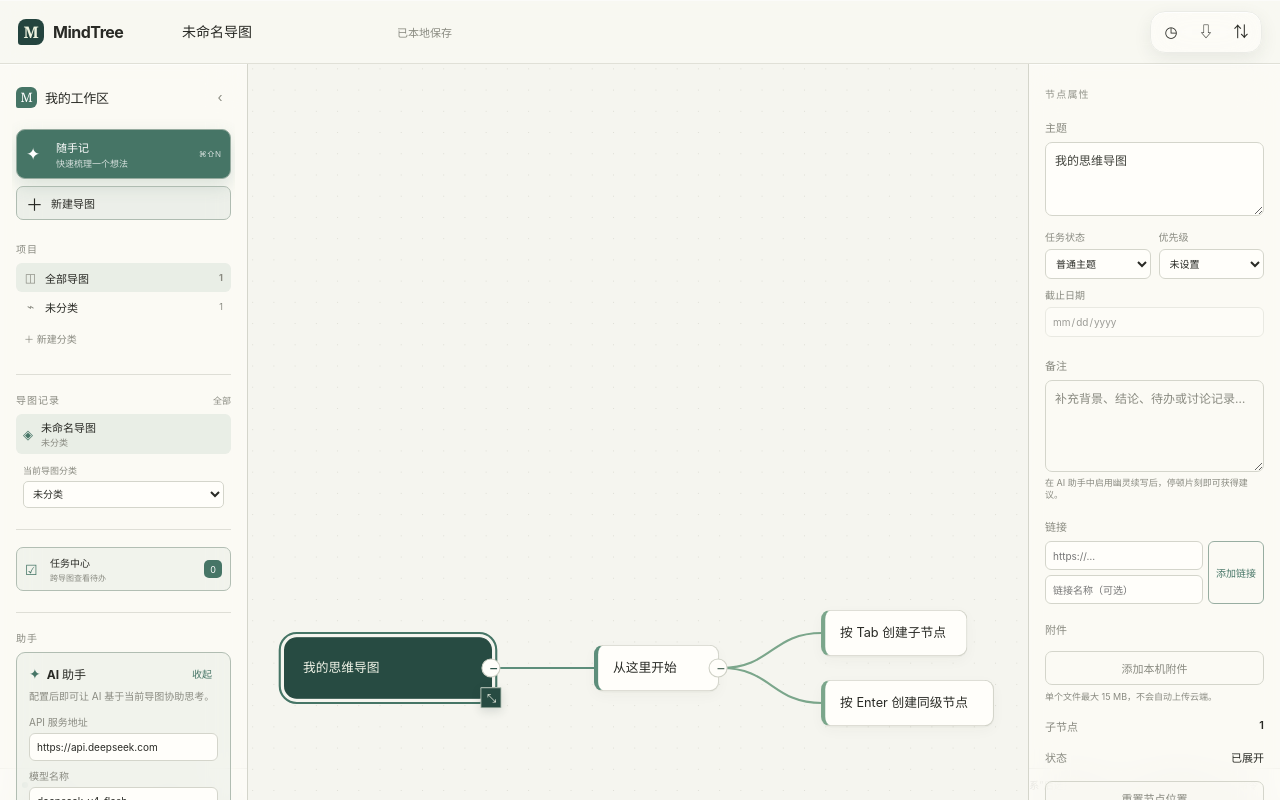
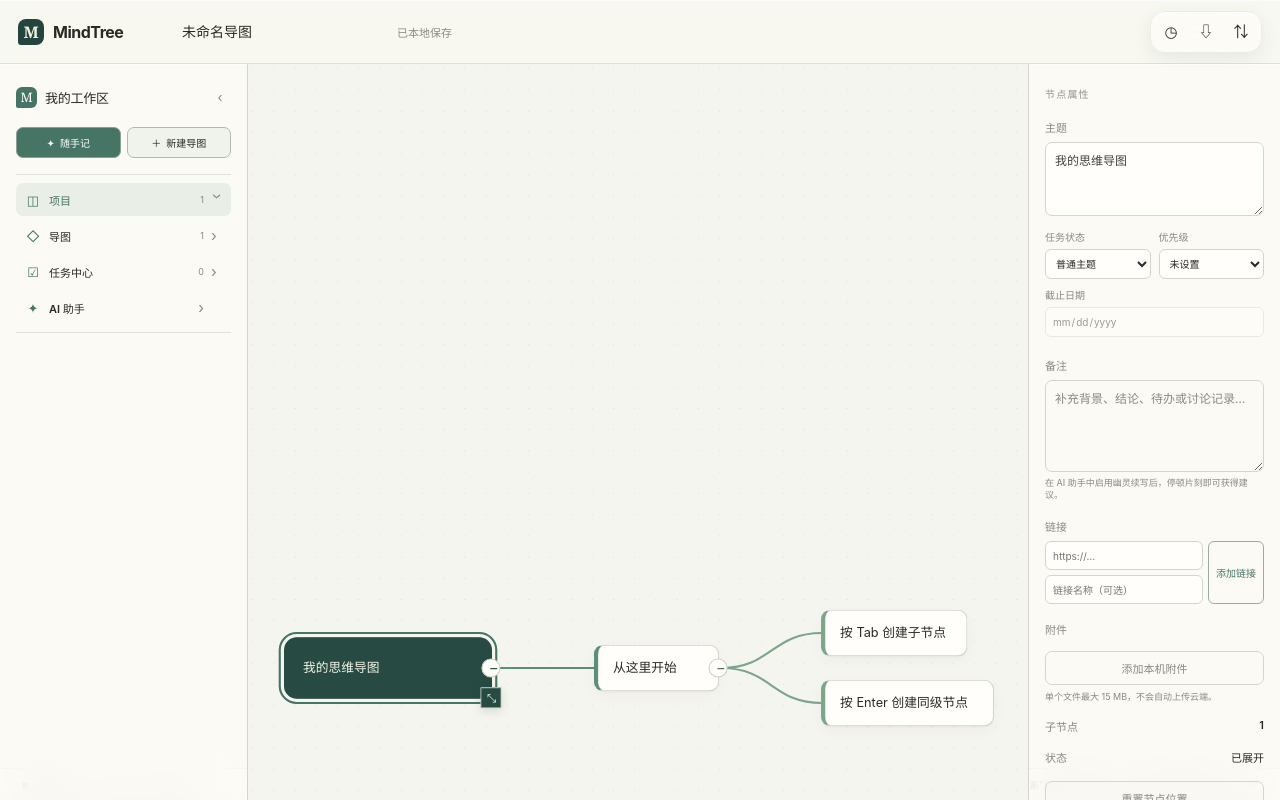
Before and after one commit to BCY-Git/YCBMindTree, a React (Vite) app: page / in a window 1280 px wide. Shown: the top 800 px of the page. Built offline with nearby package versions, Linux system fonts and the light colour scheme.

Commit message:
feat(sidebar): add cursor-style collapsible panels

```diff
--- a/src/app/App.tsx
+++ b/src/app/App.tsx
@@ -39,6 +39,8 @@ type PendingNavigation =
   | { kind: 'open'; document: MindMapDocument }
   | { kind: 'new-map' }
   | { kind: 'quick-note' }
+
+type SidebarPanel = 'projects' | 'maps' | 'tasks' | 'assistant'
 
 // localStorage key for persisting user-defined categories.
 const categoryStorageKey = 'mindtree.categories.v1'
@@ -90,6 +92,7 @@ export function App() {
   const [loginOpen, setLoginOpen] = useState(false)
   const [accountSession, setAccountSession] = useState<AuthSession | null>(loadAccountSession)
   const [sidebarCollapsed, setSidebarCollapsed] = useState(() => localStorage.getItem('mindtree.sidebar-collapsed') === 'true')
+  const [sidebarPanel, setSidebarPanel] = useState<SidebarPanel | null>('projects')
   const [syncOpen, setSyncOpen] = useState(false)
   const [syncConfig, setSyncConfig] = useState<SyncConfig>(loadSyncConfig)
   const [syncRemoteVersion, setSyncRemoteVersion] = useState<number | null>(null)
@@ -127,6 +130,7 @@ export function App() {
   const taskDocuments = useMemo(() => [document, ...libraryDocuments.filter((item) => item.id !== document.id)], [document, libraryDocuments])
   const tasks = useMemo(() => collectTasks(taskDocuments), [taskDocuments])
   const openTaskCount = useMemo(() => tasks.filter((task) => task.status !== 'done').length, [tasks])
+  const toggleSidebarPanel = (panel: SidebarPanel) => setSidebarPanel((current) => current === panel ? null : panel)
 
   const exportCurrentDocument = (mode: MarkdownExportMode) => {
     downloadMarkdown(document, mode)
@@ -663,16 +667,16 @@ export function App() {
           ) : <>
           <div className="sidebar-scroll">
             <div className="sidebar-workspace-name"><span className="sidebar-workspace-mark">M</span><strong>我的工作区</strong><button onClick={toggleSidebar} aria-label="收起侧栏" title="收起侧栏">‹</button></div>
-            <button className="sidebar-quick-note" onClick={() => { void startQuickNote() }}><span>✦</span><span><strong>随手记</strong><small>快速梳理一个想法</small></span><i>⌘⇧N</i></button>
-            <button className="sidebar-create sidebar-create--secondary" onClick={() => { void startNewDocument() }}><span>＋</span>新建导图</button>
+            <div className="sidebar-quick-actions"><button onClick={() => { void startQuickNote() }} title="随手记 (⌘⇧N)"><span>✦</span>随手记</button><button onClick={() => { void startNewDocument() }} title="新建导图"><span>＋</span>新建导图</button></div>
+            <nav className="sidebar-panel-nav" aria-label="侧栏分类">
+              <button className={sidebarPanel === 'projects' ? 'is-active' : ''} onClick={() => toggleSidebarPanel('projects')} aria-expanded={sidebarPanel === 'projects'}><span>◫</span><strong>项目</strong><small>{categories.length}</small><i>›</i></button>
+              <button className={sidebarPanel === 'maps' ? 'is-active' : ''} onClick={() => toggleSidebarPanel('maps')} aria-expanded={sidebarPanel === 'maps'}><span>◇</span><strong>导图</strong><small>{savedDocuments.length + draftDocuments.length}</small><i>›</i></button>
+              <button className={sidebarPanel === 'tasks' ? 'is-active' : ''} onClick={() => toggleSidebarPanel('tasks')} aria-expanded={sidebarPanel === 'tasks'}><span>☑</span><strong>任务中心</strong><small>{openTaskCount}</small><i>›</i></button>
+              <button className={sidebarPanel === 'assistant' ? 'is-active' : ''} onClick={() => toggleSidebarPanel('assistant')} aria-expanded={sidebarPanel === 'assistant'}><span>✦</span><strong>AI 助手</strong><i>›</i></button>
+            </nav>
 
-            {draftDocuments.length > 0 && <section className="sidebar-section sidebar-drafts">
-              <div className="sidebar-section__heading"><p className="sidebar-section__title">随手记草稿</p><span>{draftDocuments.length}</span></div>
-              {draftDocuments.map((item) => <button key={item.id} className={`sidebar-document ${item.id === document.id ? 'is-active' : ''}`} onClick={() => openDocument(item)}><span className="sidebar-document__icon">✦</span><span className="sidebar-document__copy"><strong>{item.title}</strong><small>已自动保存到本机</small></span></button>)}
-            </section>}
-
-            <section className="sidebar-section">
-              <p className="sidebar-section__title">项目</p>
+            {sidebarPanel === 'projects' && <section className="sidebar-panel" aria-label="项目分类">
+              <div className="sidebar-panel__heading"><span>项目分类</span><small>双击名称可编辑</small></div>
               <button className={`sidebar-nav-item ${activeCategoryId === 'all' ? 'is-active' : ''}`} onClick={() => setActiveCategoryId('all')}><span>◫</span>全部导图 <small>{savedDocuments.length}</small></button>
               {categories.map((category) => {
                 const count = savedDocuments.filter((item) => item.categoryId === category.id).length
@@ -687,10 +691,11 @@ export function App() {
                   <button type="submit">添加</button>
                 </form>
               ) : <button className="sidebar-add-category" onClick={() => setShowCategoryInput(true)}>＋ 新建分类</button>}
-            </section>
+            </section>}
 
-            <section className="sidebar-section sidebar-documents">
-              <div className="sidebar-section__heading"><p className="sidebar-section__title">导图记录</p><span>{activeCategoryId === 'all' ? '全部' : categoryName(activeCategoryId)}</span></div>
+            {sidebarPanel === 'maps' && <section className="sidebar-panel" aria-label="导图列表">
+              <div className="sidebar-panel__heading"><span>导图记录</span><small>{activeCategoryId === 'all' ? '全部' : categoryName(activeCategoryId)}</small></div>
+              {draftDocuments.length > 0 && <div className="sidebar-panel__subgroup"><p>随手记草稿</p>{draftDocuments.map((item) => <button key={item.id} className={`sidebar-document ${item.id === document.id ? 'is-active' : ''}`} onClick={() => openDocument(item)}><span className="sidebar-document__icon">✦</span><span className="sidebar-document__copy"><strong>{item.title}</strong><small>已自动保存到本机</small></span></button>)}</div>}
               {visibleDocuments.map((item) => (
                 <button key={item.id} className={`sidebar-document ${item.id === document.id ? 'is-active' : ''}`} onClick={() => { void openDocument(item) }}>
                   <span className="sidebar-document__icon">◈</span><span className="sidebar-document__copy"><strong>{item.title}</strong><small>{categoryName(item.categoryId)}</small></span>
@@ -702,15 +707,14 @@ export function App() {
                   {categories.map((category) => <option key={category.id} value={category.id}>{category.name}</option>)}
                 </select>
               </label>
-            </section>
+            </section>}
 
-            <section className="sidebar-section sidebar-assistant-section">
-              <button className="sidebar-task-entry" onClick={() => setTaskCenterOpen(true)}><span>☑</span><span><strong>任务中心</strong><small>跨导图查看待办</small></span><i>{openTaskCount}</i></button>
-            </section>
-            <section className="sidebar-section sidebar-assistant-section">
-              <p className="sidebar-section__title">助手</p>
+            {sidebarPanel === 'tasks' && <section className="sidebar-panel sidebar-panel--tasks" aria-label="任务中心"><p>跨导图汇总待办，统一处理进度与截止日期。</p><button className="sidebar-task-entry" onClick={() => setTaskCenterOpen(true)}><span>☑</span><span><strong>打开任务中心</strong><small>{openTaskCount ? `${openTaskCount} 项未完成` : '当前没有未完成任务'}</small></span><i>›</i></button></section>}
+
+            {sidebarPanel === 'assistant' && <section className="sidebar-panel sidebar-panel--assistant" aria-label="AI 助手">
+              <div className="sidebar-panel__heading"><span>AI 助手</span><small>基于当前导图</small></div>
               <AiAssistant document={document} targetNodeId={selectedNodeId ?? document.rootId} />
-            </section>
+            </section>}
           </div>
           <footer className="sidebar-footer">
             <button className="sidebar-footer-action" type="button"><span>⚙</span>设置</button>
```
Also changed, not shown: src/styles.css.
